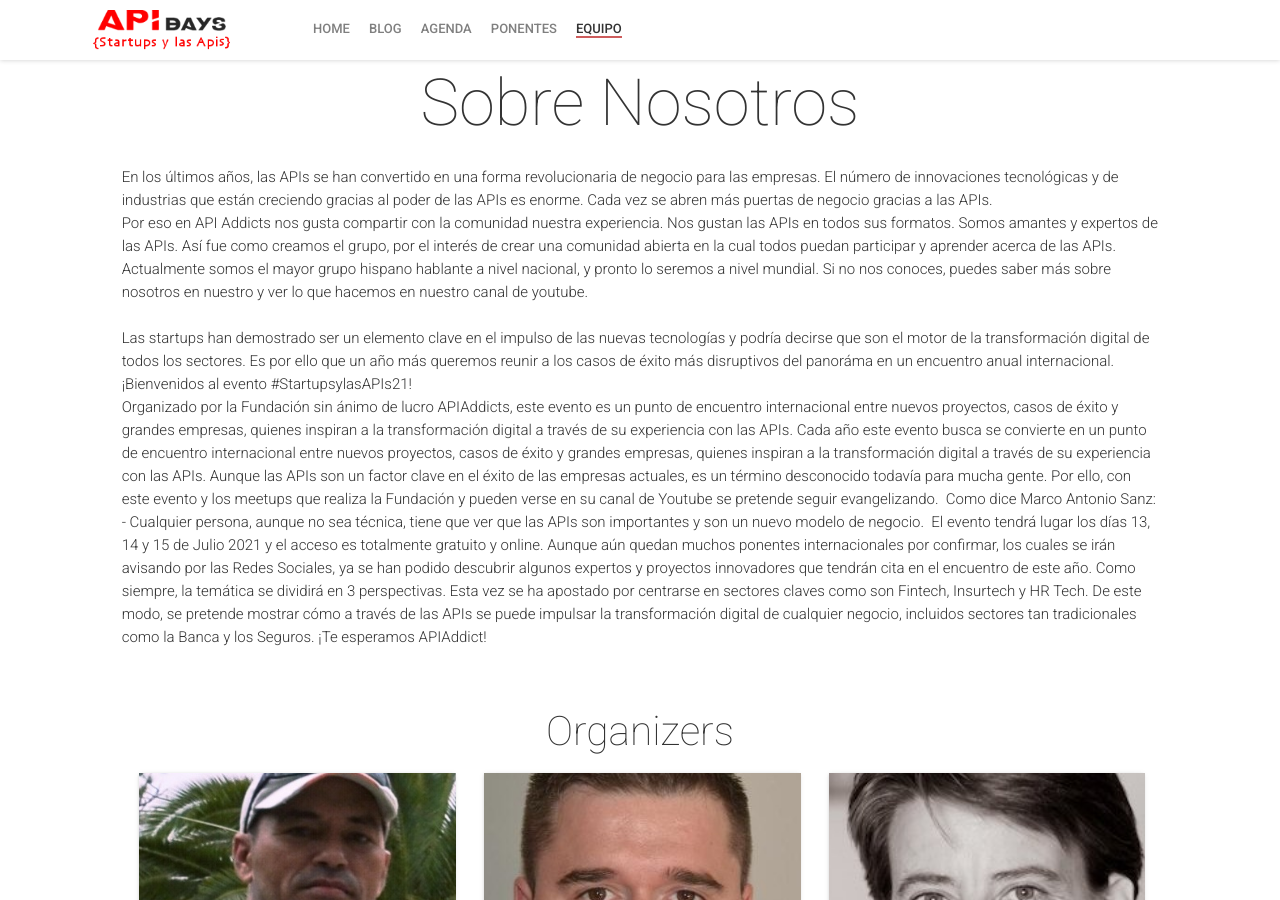
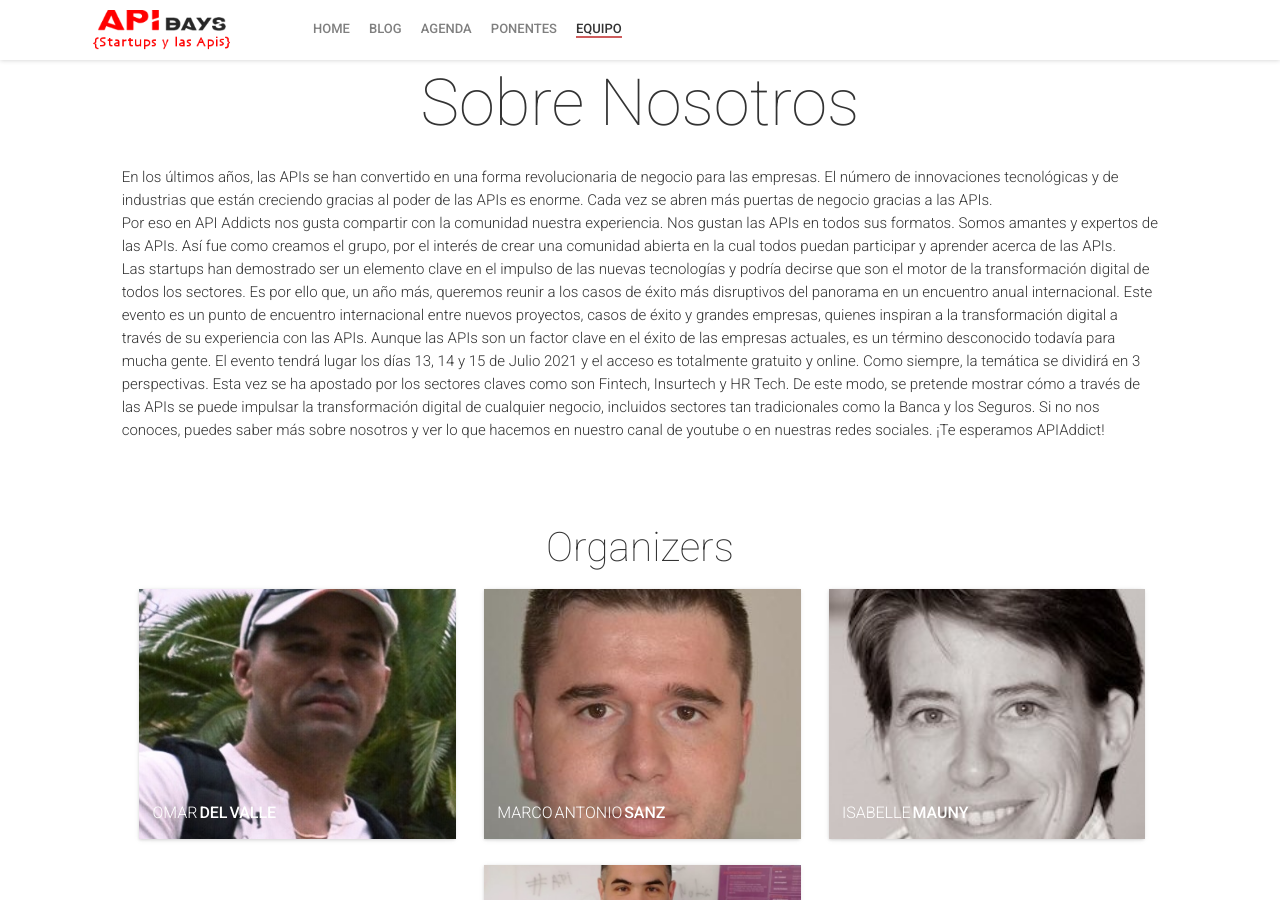
Before and after one commit to apiaddicts/startupsylasapisIII, a Jekyll site: the page built from team.html, in a window 1280 px wide and 900 px high, scrolled down 409 px. Built offline with Jekyll 4.4.1, drawn with Linux system fonts in a browser that asks for light colours; nearby versions of some CDN libraries; comment, search, counter and statistics services are not loaded.

Commit message:
modificar texto, link de linkedin, texto en twitter block

```diff
--- a/_config.yml
+++ b/_config.yml
@@ -130,6 +130,11 @@ tweetsFeedImage: "twitter-feed.jpg"
 tweetsFeedTitle: "Sigue el evento"
 twitterHashTag: "startupsylasapis"
 twitterFeed: "http://tweetledee.cloudappi.net/searchjson_nocache.php?q=apidaysmad17"
+twitterText: "¡Bienvenid@ al evento #StartupsylasAPIs21!<br>
+  Llega la 6ª edición de uno de los eventos más disruptivos que existen en el panorama actual de las Startups con presencia en España y América Latina. ¡Ahora además con premio para la mejor Startup 2021!
+  Un punto de encuentro internacional entre nuevos proyectos, casos de éxito y grandes empresas, quienes inspiran a la transformación digital a través de su experiencia con las APIs.
+  Aunque las APIs son un factor clave en el éxito de las empresas actuales, es un término desconocido todavía para mucha gente.
+  El evento tendrá lugar los días 13, 14 y 15 de Julio 2021 y el acceso es totalmente gratuito y online. La temática se dividirá en 3 perspectivas. Esta vez se ha apostado por centrarnos en sectores claves como son Fintech, Insurtech y HR Tech. De este modo, se pretende mostrar cómo a través de las APIs se puede impulsar la transformación digital de cualquier negocio, incluidos sectores tan tradicionales como la Banca y los Seguros. <br> ¡Te esperamos APIAddict! <br>"
 
 # Partners Block
 organizersTitle: "Organizadores"
@@ -186,7 +191,7 @@ ticketsOffers:
 
 # Footer
 socialLinks:
- #- {link: "https://plus.google.com/b/102444623953913144164", icon: "google-plus"}
+ - {link: "https://www.linkedin.com/company/apiaddicts/", icon: "Linkedin"}
  - {link: "https://twitter.com/intent/user?screen_name=apiaddicts", icon: "twitter"}
  - {link: "https://www.youtube.com/channel/UCepaRmZBCmbdU4QqNhSV5jQ/videos", icon: "youtube"}
  - {link: "https://facebook.com/apiaddicts", icon: "facebook"}
@@ -222,17 +227,12 @@ aboutUs: "En los últimos años, las APIs se han convertido en una forma revoluc
   Por eso en API Addicts nos gusta compartir con la comunidad nuestra experiencia. Nos gustan las APIs en todos sus
   formatos. Somos amantes y expertos de las APIs. Así fue como creamos el grupo, por el interés de crear una comunidad abierta
   en la cual todos puedan participar y aprender acerca de las APIs. <br>
-  Actualmente somos el mayor grupo hispano hablante a nivel nacional, y pronto lo seremos a nivel mundial.
-  Si no nos conoces, puedes saber más sobre nosotros en nuestro y ver lo que hacemos en nuestro canal de youtube.<br> <br>
-  Las startups han demostrado ser un elemento clave en el impulso de las nuevas tecnologías y podría decirse que son el motor
-  de la transformación digital de todos los sectores. Es por ello que un año más queremos reunir a los casos de éxito más disruptivos del panoráma en un encuentro anual internacional.
-  <br>¡Bienvenidos al evento #StartupsylasAPIs21!<br>
-  Organizado por la Fundación sin ánimo de lucro APIAddicts, este evento es un punto de encuentro internacional entre nuevos proyectos, casos de éxito y grandes empresas, quienes inspiran a la transformación digital a través de su experiencia con las APIs.
-  Cada año este evento busca se convierte en un punto de encuentro internacional entre nuevos proyectos, casos de éxito y grandes empresas, quienes inspiran a la transformación digital a través de su experiencia con las APIs.
-  Aunque las APIs son un factor clave en el éxito de las empresas actuales, es un término desconocido todavía para mucha gente. Por ello, con este evento y los meetups que realiza la Fundación y pueden verse en su canal de Youtube se pretende seguir evangelizando.
-  Como dice Marco Antonio Sanz: - Cualquier persona, aunque no sea técnica, tiene que ver que las APIs son importantes y son un nuevo modelo de negocio.
-  El evento tendrá lugar los días 13, 14 y 15 de Julio 2021 y el acceso es totalmente gratuito y online. Aunque aún quedan muchos ponentes internacionales por confirmar, los cuales se irán avisando por las Redes Sociales, ya se han podido descubrir algunos expertos y proyectos innovadores que tendrán cita en el encuentro de este año.
-  Como siempre, la temática se dividirá en 3 perspectivas. Esta vez se ha apostado por centrarse en sectores claves como son Fintech, Insurtech y HR Tech. De este modo, se pretende mostrar cómo a través de las APIs se puede impulsar la transformación digital de cualquier negocio, incluidos sectores tan tradicionales como la Banca y los Seguros. ¡Te esperamos APIAddict! <br>"
+  Las startups han demostrado ser un elemento clave en el impulso de las nuevas tecnologías y podría decirse que son el motor de la transformación digital de todos los sectores. Es por ello que, un año más, queremos reunir a los casos de éxito más disruptivos del panorama en un encuentro anual internacional.
+  Este evento es un punto de encuentro internacional entre nuevos proyectos, casos de éxito y grandes empresas, quienes inspiran a la transformación digital a través de su experiencia con las APIs.
+  Aunque las APIs son un factor clave en el éxito de las empresas actuales, es un término desconocido todavía para mucha gente.
+  El evento tendrá lugar los días 13, 14 y 15 de Julio 2021 y el acceso es totalmente gratuito y online. Como siempre, la temática se dividirá en 3 perspectivas. Esta vez se ha apostado por los sectores claves como son Fintech, Insurtech y HR Tech.
+  De este modo, se pretende mostrar cómo a través de las APIs se puede impulsar la transformación digital de cualquier negocio, incluidos sectores tan tradicionales como la Banca y los Seguros.
+  Si no nos conoces, puedes saber más sobre nosotros y ver lo que hacemos en nuestro canal de youtube o en nuestras redes sociales. ¡Te esperamos APIAddict!<br> <br>"
 
 # Logistics Find Way Block
 findWayTitle: "Find your way here"
```
